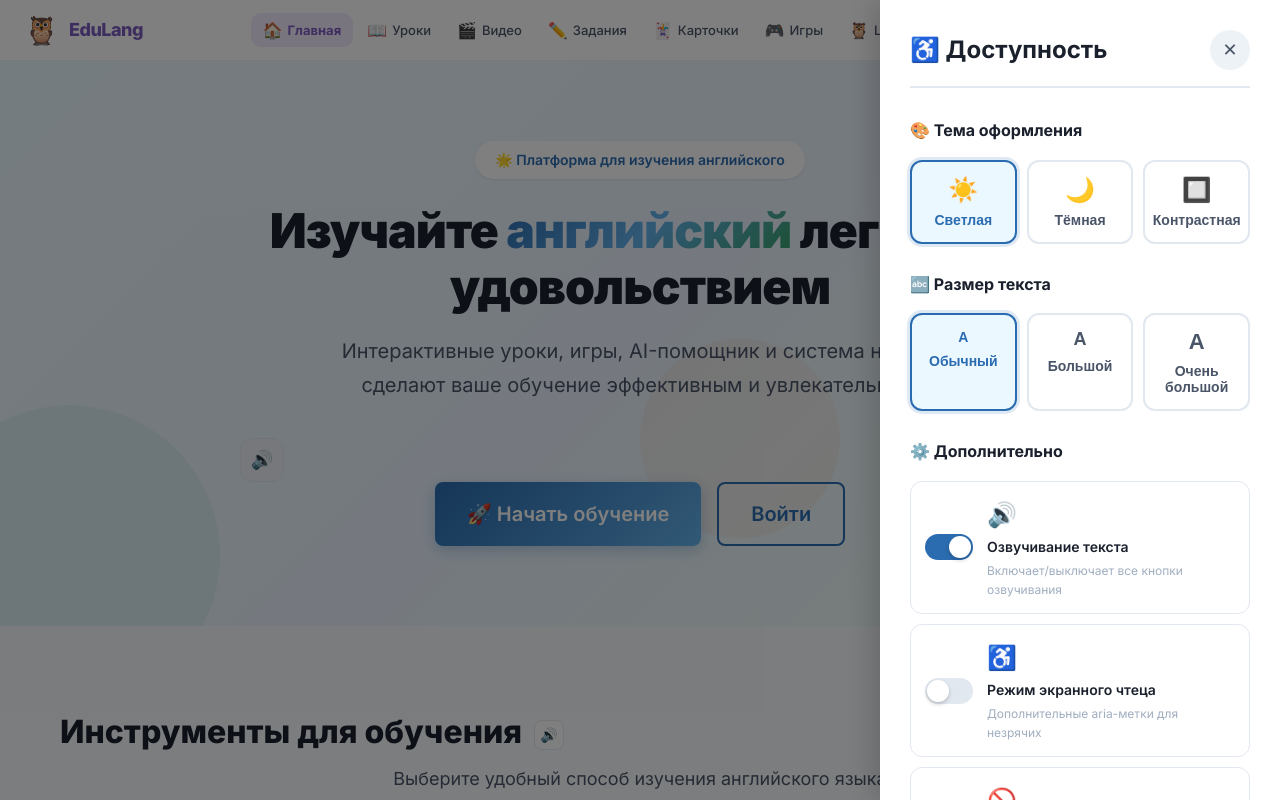
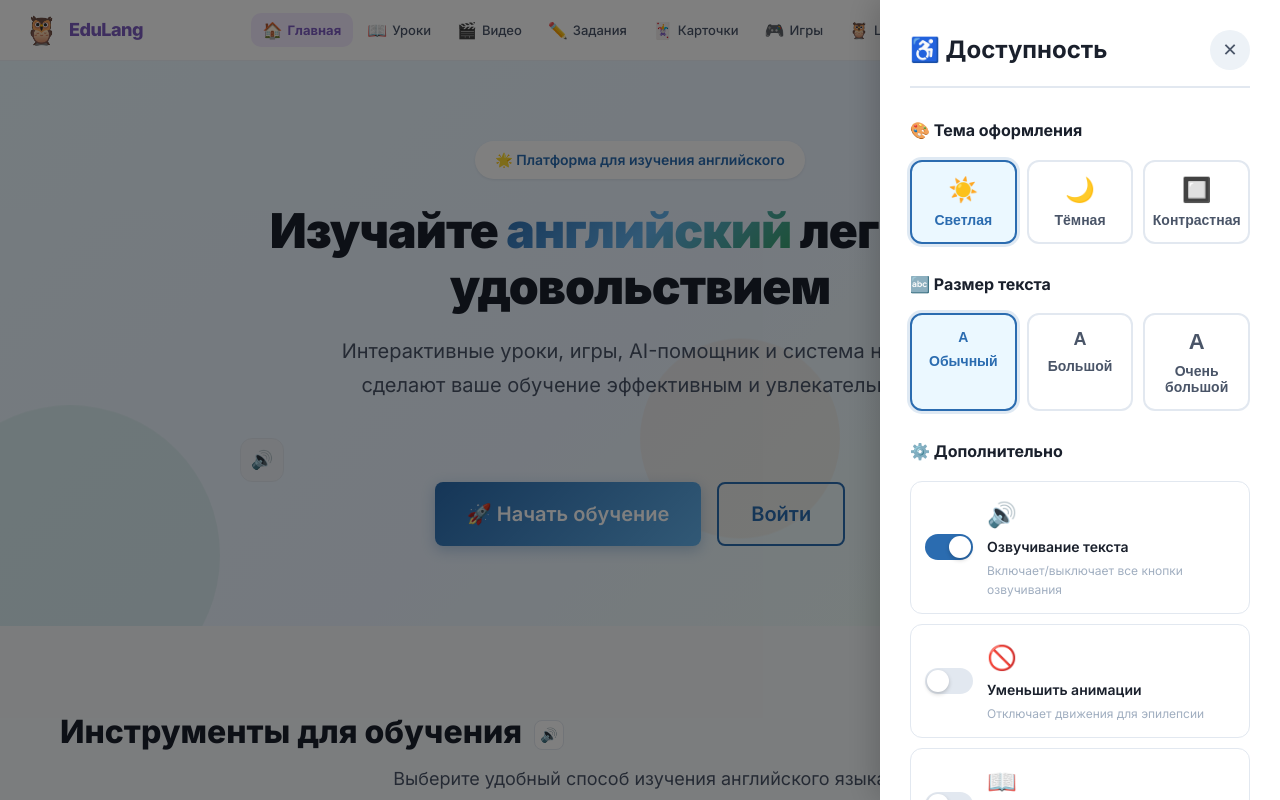
Before and after one commit to arsarsik077/english-learning-frontend, a React (Create React App) app: page / in a window 1280 px wide. Both pictures are taken after a click on the button "Настройки доступности (Alt+A)". Shown: the top 800 px of the page. Built offline with nearby package versions, Linux system fonts and the light colour scheme.

Commit message:
Remove screen reader mode toggle (was not functional)

```diff
--- a/src/components/AccessibilityPanel.js
+++ b/src/components/AccessibilityPanel.js
@@ -7,7 +7,6 @@ const AccessibilityPanel = () => {
     theme, setTheme,
     fontSize, setFontSize,
     ttsEnabled, setTtsEnabled,
-    screenReaderMode, setScreenReaderMode,
     reducedMotion, setReducedMotion,
     dyslexiaFont, setDyslexiaFont,
     showPanel, setShowPanel,
@@ -110,21 +109,6 @@ const AccessibilityPanel = () => {
           <label className="a11y-toggle">
             <input
               type="checkbox"
-              checked={screenReaderMode}
-              onChange={(e) => setScreenReaderMode(e.target.checked)}
-              aria-label="Режим для экранного чтеца"
-            />
-            <span className="a11y-toggle-slider"></span>
-            <span className="a11y-toggle-label">
-              <span className="a11y-icon">♿</span>
-              Режим экранного чтеца
-              <small>Дополнительные aria-метки для незрячих</small>
-            </span>
-          </label>
-
-          <label className="a11y-toggle">
-            <input
-              type="checkbox"
               checked={reducedMotion}
               onChange={(e) => setReducedMotion(e.target.checked)}
               aria-label="Уменьшить анимации"
--- a/src/context/AccessibilityContext.js
+++ b/src/context/AccessibilityContext.js
@@ -13,9 +13,6 @@ export const useAccessibility = () => {
 export const AccessibilityProvider = ({ children }) => {
   const [theme, setTheme] = useState(localStorage.getItem('theme') || 'default');
   const [fontSize, setFontSize] = useState(localStorage.getItem('fontSize') || 'normal');
-  const [screenReaderMode, setScreenReaderMode] = useState(
-    localStorage.getItem('screenReaderMode') === 'true'
-  );
   const [reducedMotion, setReducedMotion] = useState(
     localStorage.getItem('reducedMotion') === 'true'
   );
@@ -50,14 +47,6 @@ export const AccessibilityProvider = ({ children }) => {
     }
     localStorage.setItem('fontSize', fontSize);
   }, [fontSize]);
-
-  useEffect(() => {
-    localStorage.setItem('screenReaderMode', screenReaderMode);
-    if (screenReaderMode) {
-      document.documentElement.setAttribute('role', 'application');
-      document.documentElement.setAttribute('aria-label', 'English Learning Platform - Платформа для изучения английского');
-    }
-  }, [screenReaderMode]);
 
   useEffect(() => {
     localStorage.setItem('reducedMotion', reducedMotion);
@@ -132,8 +121,6 @@ export const AccessibilityProvider = ({ children }) => {
     setTheme,
     fontSize,
     setFontSize,
-    screenReaderMode,
-    setScreenReaderMode,
     reducedMotion,
     setReducedMotion,
     dyslexiaFont,
```
